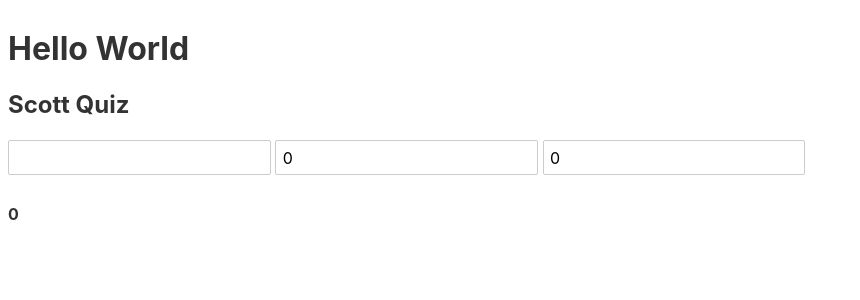
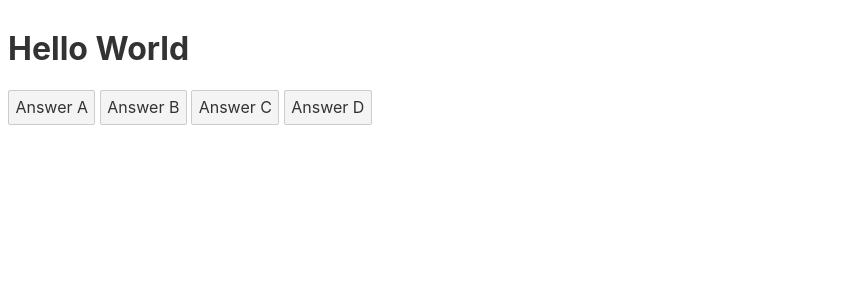
Before and after one commit to muonius/svelte-levelup, a Svelte app: page / in a window 1280 px wide. Shown: the top 300 px of the page, without its empty margins (0-860 px from the left). Built offline with nearby package versions, Linux system fonts and the light colour scheme.

Commit message:
button event

```diff
--- a/src/Quiz.svelte
+++ b/src/Quiz.svelte
@@ -1,15 +1,18 @@
 <script>
-  export let quizName = "Scott Quiz";
-  let a = 0;
-  let b = 0;
-  let title = "";
+  let result = "";
+  let correctAnswer = "b";
+  function pickAnswer(answer) {
+    if (answer === correctAnswer) {
+      result = "Correct!";
+    }
+    result = "OOPs";
+  }
 </script>
 
 <div>
-  <h2>{quizName}</h2>
-  <h4>{title}</h4>
-  <input bind:value={title} type="text" />
-  <input bind:value={a} type="number" />
-  <input bind:value={b} type="number" />
-  <h4>{a + b}</h4>
+  <h4>{result}</h4>
+  <button on:click={() => pickAnswer("a")}>Answer A</button>
+  <button on:click={() => pickAnswer("b")}>Answer B</button>
+  <button on:click={() => pickAnswer("c")}>Answer C</button>
+  <button on:click={() => pickAnswer("d")}>Answer D</button>
 </div>
```
